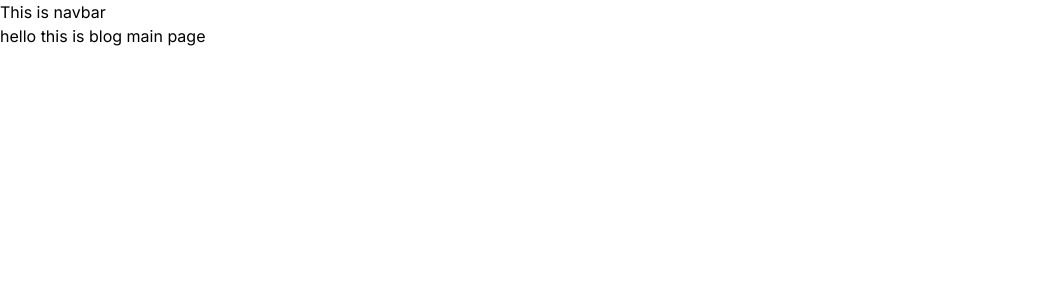
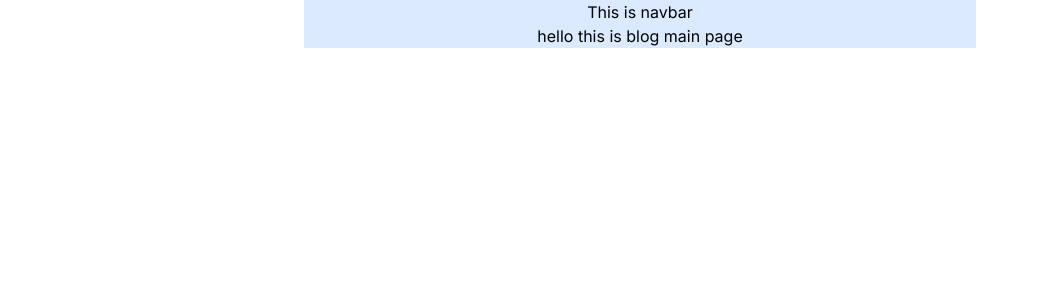
Before and after one commit to AramKim37/blog, a Next.js app: page / in a window 1280 px wide. Shown: the top 300 px of the page, without its empty margins (0-1039 px from the left). Built offline with nearby package versions, Linux system fonts and the light colour scheme.

Commit message:
set up layout all items in the center line

```diff
--- a/app/page.tsx
+++ b/app/page.tsx
@@ -3,7 +3,7 @@ import Navbar from "./components/Navbar";
 
 export default function Home() {
   return (
-    <div>
+    <div className="w-full flex flex-col items-center justify-between max-w-2xl px-5 bg-blue-100 mx-auto">
       <Navbar />
       <h1>hello this is blog main page</h1>
     </div>
```
